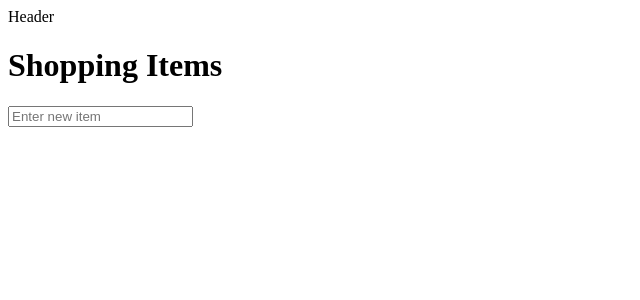
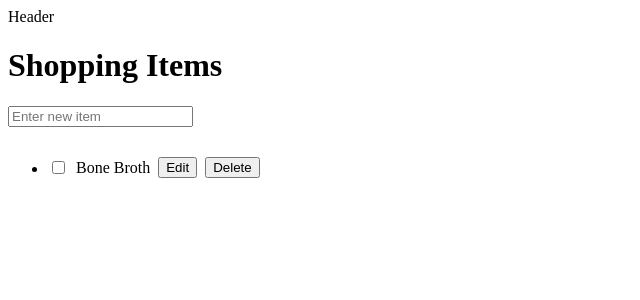
Before and after one commit to Cole-Rossman/week15-shoppinglist-advreact-scratch, a React app: page / in a window 1280 px wide. Shown: the top 300 px of the page, without its empty margins (0-640 px from the left). Built offline with nearby package versions, Linux system fonts and the light colour scheme.

Commit message:
item component finished

```diff
--- a/src/components/Items/Item.jsx
+++ b/src/components/Items/Item.jsx
@@ -1,7 +1,72 @@
-import React from 'react'
+import { useState } from 'react';
+import { useList } from '../../context/ListProvider';
 
-export default function Item() {
+export default function Item({ item }) {
+  const { handleUpdateItem, handleDeleteItem } = useList();
+  const [isEditing, setIsEditing] = useState(false);
+
+  let content;
+
+  if (isEditing) {
+    content = (
+        <form
+        onSubmit={(event) => {
+            event.preventDefault();
+            setIsEditing(false);
+        }}
+        >
+            <input
+            value={item.text}
+            aria-label="Edit"
+            onChange={(e) => {
+                handleUpdateItem({
+                    ...item,
+                    text: e.target.value,
+                });
+            }}
+            />
+
+            <button type='submit'>
+                Save
+            </button>
+        </form>
+    );
+  } else {
+      content = (
+        <>
+        <p style={{ textDecoration: item.purchased ? 'line-through' : null}}>
+            {item.text}
+        </p>
+        <button
+        type="button"
+        onClick={() => setIsEditing(true)}
+        >
+            Edit
+        </button>
+        </>
+      );
+  }
+
+
   return (
-    <div>Item</div>
+    <div style={{ display: 'flex', alignItems: 'center', gap: '0.5rem'}}>
+        <input
+        type="checkbox"
+        checked={item.purchased}
+        onChange={(e) => {
+            handleUpdateItem({
+                ...item,
+                purchased: e.target.value,
+            });
+        }}
+        />
+        {content}
+        <button
+        type="button"
+        onClick={() => handleDeleteItem(item.id)}
+        >
+            Delete
+        </button>
+    </div>
   )
 }
--- a/src/views/Home/ShoppingList.jsx
+++ b/src/views/Home/ShoppingList.jsx
@@ -4,7 +4,7 @@ import Item from '../../components/Items/Item';
 
 export default function ShoppingList() {
   const [newItem, setNewItem] = useState('');
-  const { items, handleAddItem, handleDeleteItem, handleUpdateItem } = useList();
+  const { items, handleAddItem } = useList();
 
   const handleSubmit = (event) => {
     event.preventDefault();
@@ -24,6 +24,15 @@ export default function ShoppingList() {
       onChange={(event) => setNewItem(event.target.value)}
       />
     </form>
+    <ul>
+      {items.map((item) => {
+        return <li key={item.id}>
+          <Item
+          item={item}
+          />
+        </li>
+      })}
+    </ul>
     </>
   )
 }
```
